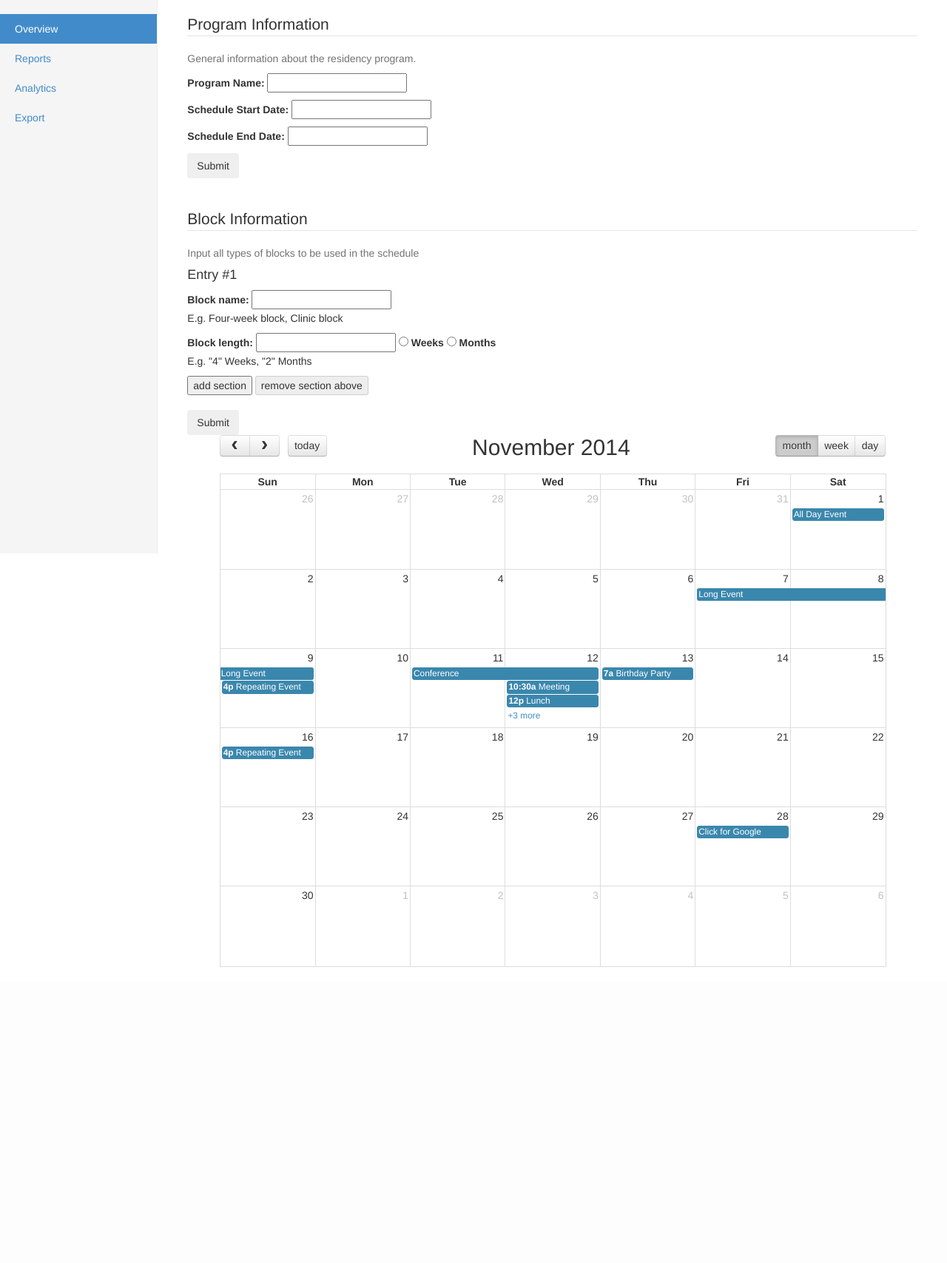
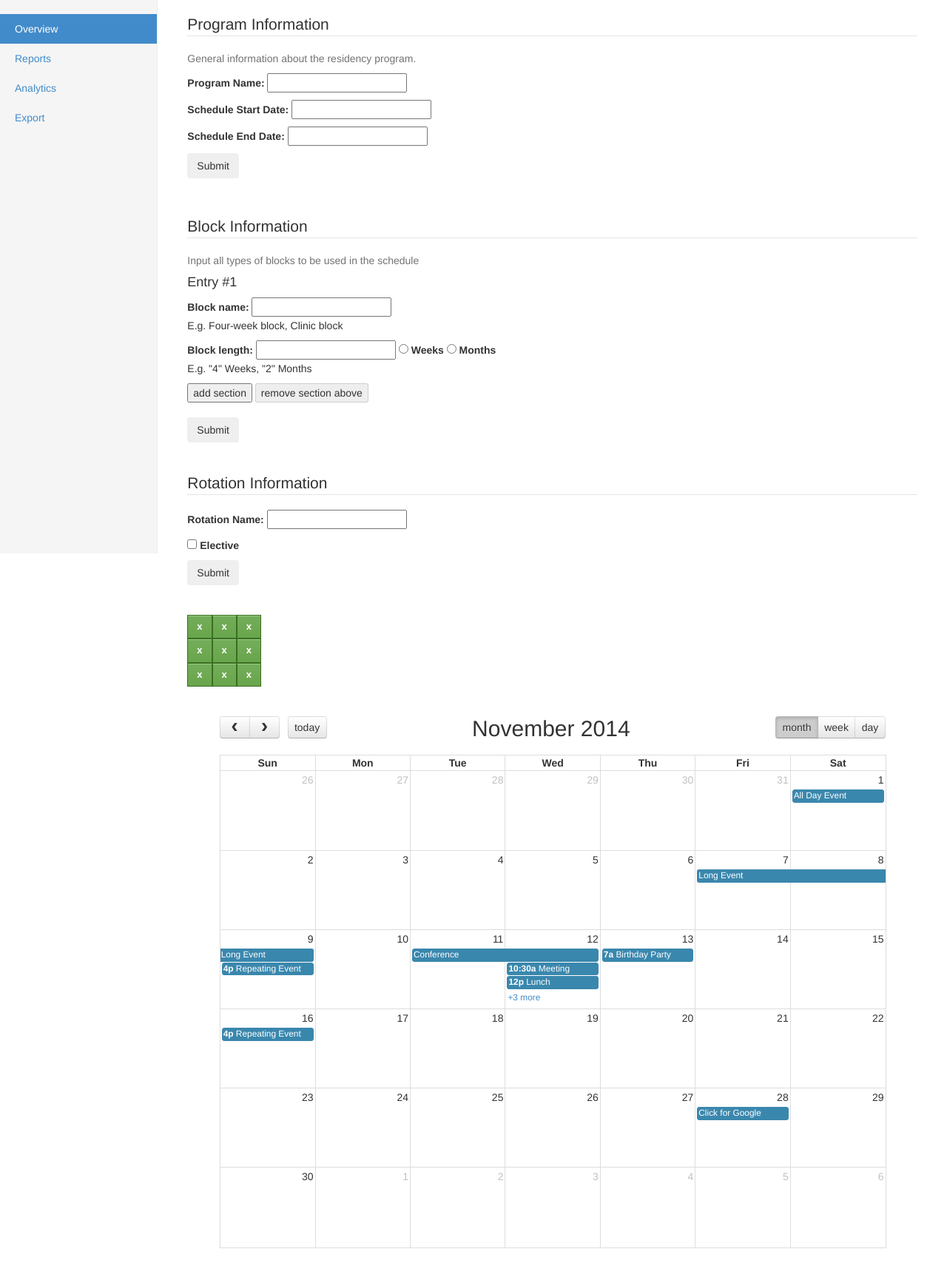
Before and after one commit to jeanchoi3/rotationSchedule, a Django app: page / in a window 1280 px wide. Shown: the part 52-1759 px from the top of the page at 74% size. Before the commit the page ends 1359 px from the top, so only its background shows below. Run offline with Django 3.2, Linux system fonts and the light colour scheme; lists and menus that the app fills with data are empty; some libraries are stand-ins or nearby versions.

Commit message:
Added array of buttons for aggregate rotation

```diff
--- a/rotationSchedule_app/templates/rotationSchedule_app/index.html
+++ b/rotationSchedule_app/templates/rotationSchedule_app/index.html
@@ -46,9 +46,17 @@
             $(".chzn-select").chosen();
             $('#datepicker-1').datepicker();
             $('#datepicker-2').datepicker();
-
         });
     </script>
+    <!--script>
+        function showValues() {
+            alert("You did it!");
+            /*var str = $("#rotationForm").serialize();
+            $("results").text(str);*/
+        }
+        $( "input[type='checkbox']" ).on( "click", showValues );
+        showValues();
+    </script-->
 </head>
 
 <style>
@@ -57,8 +65,45 @@
         max-width: 900px;
         margin: 0 auto;
     }
+.myButton {
+    -moz-box-shadow:inset 0px 1px 0px 0px #9acc85;
+    -webkit-box-shadow:inset 0px 1px 0px 0px #9acc85;
+    box-shadow:inset 0px 1px 0px 0px #9acc85;
+    background:-webkit-gradient(linear, left top, left bottom, color-stop(0.05, #74ad5a), color-stop(1, #68a54b));
+    background:-moz-linear-gradient(top, #74ad5a 5%, #68a54b 100%);
+    background:-webkit-linear-gradient(top, #74ad5a 5%, #68a54b 100%);
+    background:-o-linear-gradient(top, #74ad5a 5%, #68a54b 100%);
+    background:-ms-linear-gradient(top, #74ad5a 5%, #68a54b 100%);
+    background:linear-gradient(to bottom, #74ad5a 5%, #68a54b 100%);
+    filter:progid:DXImageTransform.Microsoft.gradient(startColorstr='#74ad5a', endColorstr='#68a54b',GradientType=0);
+    background-color:#74ad5a;
+    border:1px solid #3b6e22;
+    display:inline-block;
+    cursor:pointer;
+    color:#ffffff;
+    font-family:arial;
+    font-size:13px;
+    font-weight:bold;
+    padding:6px 12px;
+    text-decoration:none;
+}
+.myButton:hover {
+    background:-webkit-gradient(linear, left top, left bottom, color-stop(0.05, #68a54b), color-stop(1, #74ad5a));
+    background:-moz-linear-gradient(top, #68a54b 5%, #74ad5a 100%);
+    background:-webkit-linear-gradient(top, #68a54b 5%, #74ad5a 100%);
+    background:-o-linear-gradient(top, #68a54b 5%, #74ad5a 100%);
+    background:-ms-linear-gradient(top, #68a54b 5%, #74ad5a 100%);
+    background:linear-gradient(to bottom, #68a54b 5%, #74ad5a 100%);
+    filter:progid:DXImageTransform.Microsoft.gradient(startColorstr='#68a54b', endColorstr='#74ad5a',GradientType=0);
+    background-color:#68a54b;
+}
+.myButton:active {
+    position:relative;
+    top:1px;
+}
 
 </style>
+
 
 <body>
 
@@ -86,8 +131,6 @@
                 </div>
             </div>
         </nav>
-
-
 
         <div class="container-fluid">
         <div class="row">
@@ -133,6 +176,8 @@
             <button type="submit" class="btn">Submit</button>
         </form>
 
+        <p><tt id="results"></tt></p>
+
         <br><br>
 
         <form id="blockForm">
@@ -145,6 +190,80 @@
             <form action="/" method="post" id="sign-up_area">
                 <div id="entry1" class="clonedInput">
                     <h4 id="reference" name="reference" class="heading-reference">Entry #1</h4>
+
+                    <fieldset>
+                        <label class="label_bn" for="block_name">Block name:</label>
+
+                        <input class="input_bn" type="text" name="block_name" id="block_name" value="">
+
+                            <p class="form-help">E.g. Four-week block, Clinic block</p><!-- this is optional -->
+                    </fieldset>
+
+                    <!--fieldset class="radio entrylist"-->
+                    <fieldset>
+                        <label class="label_radio" for="radioitem">Block length:</label>
+                        <input class="input_bn" type="text" name="block_name" id="block_name" value="">
+                        <label><input type="radio" id="weeks" value="weeks" name="radioitem" class="input_radio"> Weeks</label>
+                        <label><input type="radio" id="months" value="months" name="radioitem" class="input_radio"> Months</label>
+                        <p class="form-help">E.g. "4" Weeks, "2" Months</p>
+                    </fieldset>
+                </div><!-- end #entry1 -->
+
+                <div id="addDelButtons">
+                    <input type="button" id="btnAdd" value="add section"> <input type="button" id="btnDel" value="remove section above">
+                </div>
+                <br>
+
+                <button type="submit" class="btn">Submit</button>
+                <!--fieldset class="form-actions">
+                    <input type="submit" value="Submit">
+                </fieldset-->
+            </form>
+        </div><!-- end cloned form -->
+        <br><br>
+        <!--form>
+        <select class="chosen" multiple="true" style="width:300px;">
+            <option>Choose...</option>
+            <option>jQuery</option>
+            <option>Prototype</option>
+        </select>
+        </form-->
+
+
+        <form id="rotationForm">
+            <legend>Rotation Information</legend>
+            <p><b>Rotation Name: </b><input type="text" id="rotation_name"></p>
+            <p><input type="checkbox" id="is_elective"><b>  Elective</b></p>
+            <button type="submit" class="btn">Submit</button>
+        </form>
+
+
+        <br><br>
+
+        <div name="aggregate_rotation">
+        <table>
+            <tr><td><a href="#" class="myButton">x</a></td>
+            <td><a href="#" class="myButton">x</a></td>
+            <td><a href="#" class="myButton">x</a></td></tr>
+
+            <tr><td><a href="#" class="myButton">x</a></td>
+            <td><a href="#" class="myButton">x</a></td>
+            <td><a href="#" class="myButton">x</a></td></tr>
+
+            <tr><td><a href="#" class="myButton">x</a></td>
+            <td><a href="#" class="myButton">x</a></td>
+            <td><a href="#" class="myButton">x</a></td></tr>
+        </table>
+        </div>
+
+        <br><br>
+
+        <div id='calendar'></div>
+        </div>
+</body>
+</html>
+
+<!-- CLONED FORM EXAMPLES FOR DIFFERENT TYPES OF FIELDSETS -->
                     <!--fieldset>
                         <label class="label_ttl" for="title">Title:</label>
                         <select class="select_ttl" name="title" id="title">
@@ -170,14 +289,6 @@
                             </select>
                     </fieldset-->
 
-                    <fieldset>
-                        <label class="label_bn" for="block_name">Block name:</label>
-
-                        <input class="input_bn" type="text" name="block_name" id="block_name" value="">
-
-                            <p class="form-help">E.g. Four-week block, Clinic block</p><!-- this is optional -->
-                    </fieldset>
-
                     <!--fieldset>
                         <label class="label_ln" for="last_name">Last name:</label>
                         <input class="input_ln" type="text" name="last_name" id="last_name" value="">
@@ -191,29 +302,3 @@
                             <li><label><input type="checkbox" id="colorWhite" value="colorWhite" name="checkboxitem" class="input_checkboxitem"> White</label></li>
                         </ul><!-- end .input_radio -->
                     <!--/fieldset-->
-
-                    <!--fieldset class="radio entrylist"-->
-                    <fieldset>
-                        <label class="label_radio" for="radioitem">Block length:</label>
-                        <input class="input_bn" type="text" name="block_name" id="block_name" value="">
-                        <label><input type="radio" id="weeks" value="weeks" name="radioitem" class="input_radio"> Weeks</label>
-                        <label><input type="radio" id="months" value="months" name="radioitem" class="input_radio"> Months</label>
-                        <p class="form-help">E.g. "4" Weeks, "2" Months</p>
-                    </fieldset>
-                </div><!-- end #entry1 -->
-
-                <div id="addDelButtons">
-                    <input type="button" id="btnAdd" value="add section"> <input type="button" id="btnDel" value="remove section above">
-                </div>
-                <br>
-
-                <button type="submit" class="btn">Submit</button>
-                <!--fieldset class="form-actions">
-                    <input type="submit" value="Submit">
-                </fieldset-->
-            </form>
-        </div><!-- end cloned form -->
-        <div id='calendar'></div>
-        </div>
-</body>
-</html>
```
